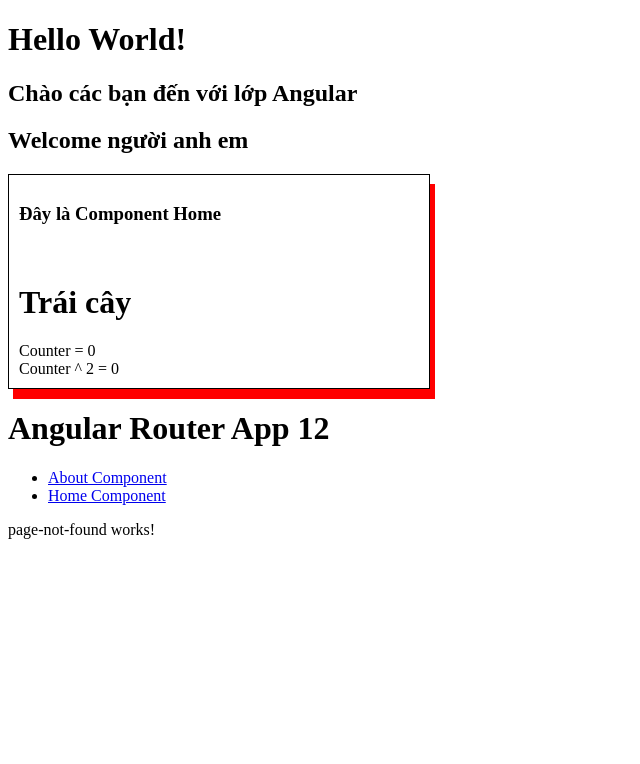
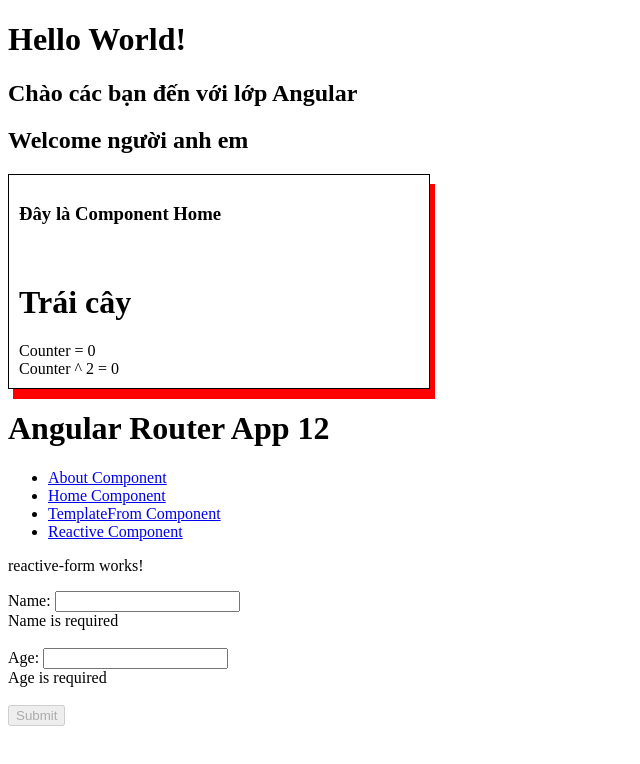
Before and after one commit to quangtung1/Angular12, an Angular app: page /reactivefrom in a window 1280 px wide. Shown: the top 764 px of the page, without its empty margins (0-640 px from the left). Built offline with nearby package versions, Linux system fonts and the light colour scheme.

Commit message:
TemplateFrom

```diff
--- a/src/app/app.component.html
+++ b/src/app/app.component.html
@@ -9,6 +9,8 @@
   <ul>
     <li><a routerLink="/about" routerLinkActive="active" ariaCurrentWhenActive="page">About Component</a></li>
     <li><a routerLink="/home" routerLinkActive="active" ariaCurrentWhenActive="page">Home Component</a></li>
+    <li><a routerLink="/templatefrom" routerLinkActive="active" ariaCurrentWhenActive="page">TemplateFrom Component</a></li>
+    <li><a routerLink="/reactivefrom" routerLinkActive="active" ariaCurrentWhenActive="page">Reactive Component</a></li>
   </ul>
 </nav>
 <!-- The routed views render in the <router-outlet>-->
--- a/src/app/common.service.ts
+++ b/src/app/common.service.ts
@@ -11,4 +11,9 @@
   public luyThua(n: number) :number{
     return n*n;
   }
+
+  public submitData(data: any):void{
+    console.log('Gửi Data lên server . Data = ', data);
+  }
+
 }
--- /dev/null
+++ b/src/app/reactive-form/reactive-form/reactive-form.component.html
@@ -0,0 +1,20 @@
+<p>reactive-form works!</p>
+
+<form [formGroup]="profileFrom" (ngSubmit)="submitForm()">
+  <label >
+  Name: <input type="text" formControlName ="name" >
+  <div *ngIf="!profileFrom.controls.name.valid">
+    Name is required
+  </div>
+</label>
+  <br>
+  <label >
+  Age: <input type="text" formControlName ="age" >
+  <div *ngIf="!profileFrom.controls.age.valid">
+    Age is required
+  </div>
+</label>
+  <br>
+  <!-- <button (click)="submitForm()">Submit</button> -->
+  <button [disabled]="!profileFrom.valid" >Submit</button>
+  </form>
--- /dev/null
+++ b/src/app/reactive-form/reactive-form/reactive-form.component.ts
@@ -0,0 +1,32 @@
+import { CommonService } from './../../common.service';
+import { Component, OnInit } from '@angular/core';
+import { FormBuilder, FormControl, FormGroup, Validators } from '@angular/forms';
+
+@Component({
+  selector: 'app-reactive-form',
+  templateUrl: './reactive-form.component.html',
+  styleUrls: ['./reactive-form.component.scss']
+})
+export class ReactiveFormComponent implements OnInit {
+  // public formData: FormGroup = new FormGroup({
+  //   name : new FormControl(''),
+  //   age :new FormControl('')
+  // });
+
+  public profileFrom =  this.fb.group({
+    name: ['',Validators.required],
+    age: ['',Validators.required],
+
+  });
+
+  constructor(private common: CommonService,private fb : FormBuilder) { }
+
+  ngOnInit(): void {
+
+  }
+  public submitForm(){
+    // console.log('Submit form: ' , this.formData.value);
+    this.common.submitData(this.profileFrom.value);
+
+  }
+}
--- /dev/null
+++ b/src/app/template-form/template-form/template-form.component.html
@@ -0,0 +1,9 @@
+<p>template-form works!</p>
+
+
+<form (ngSubmit)="submitForm()">
+Name: <input type="text" [(ngModel)]="name" [ngModelOptions]="{standalone: true}">
+<br>
+<!-- <button (click)="submitForm()">Submit</button> -->
+<button >Submit</button>
+</form>
--- /dev/null
+++ b/src/app/template-form/template-form/template-form.component.ts
@@ -0,0 +1,21 @@
+import { CommonService } from './../../common.service';
+import { Component, OnInit } from '@angular/core';
+
+@Component({
+  selector: 'app-template-form',
+  templateUrl: './template-form.component.html',
+  styleUrls: ['./template-form.component.scss']
+})
+export class TemplateFormComponent implements OnInit {
+  public name ='';
+  constructor(private common:CommonService) { }
+
+  ngOnInit(): void {
+  }
+
+  public submitForm(){
+    console.log('Submit form: ' + this.name);
+    this.common.submitData(this.name);
+  }
+
+}
```
Also changed, not shown: src/app/app-routing.module.ts (+6 -1 lines), src/app/app.module.ts (+8 -2 lines), src/app/reactive-form/reactive-form/reactive-form.component.scss (added), src/app/template-form/template-form/template-form.component.scss (added), 2 other files (tests, documents, lock files or other folders).
